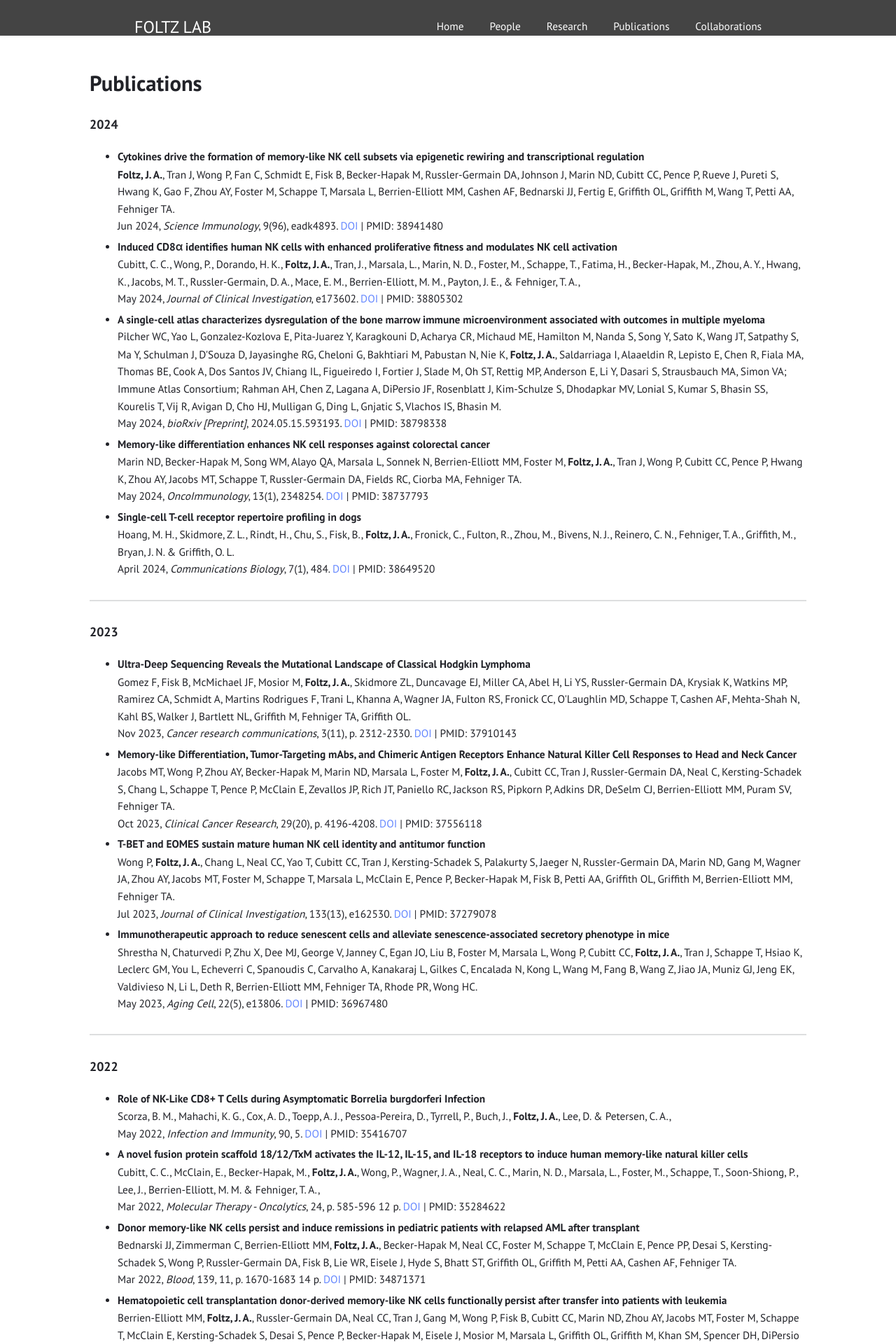
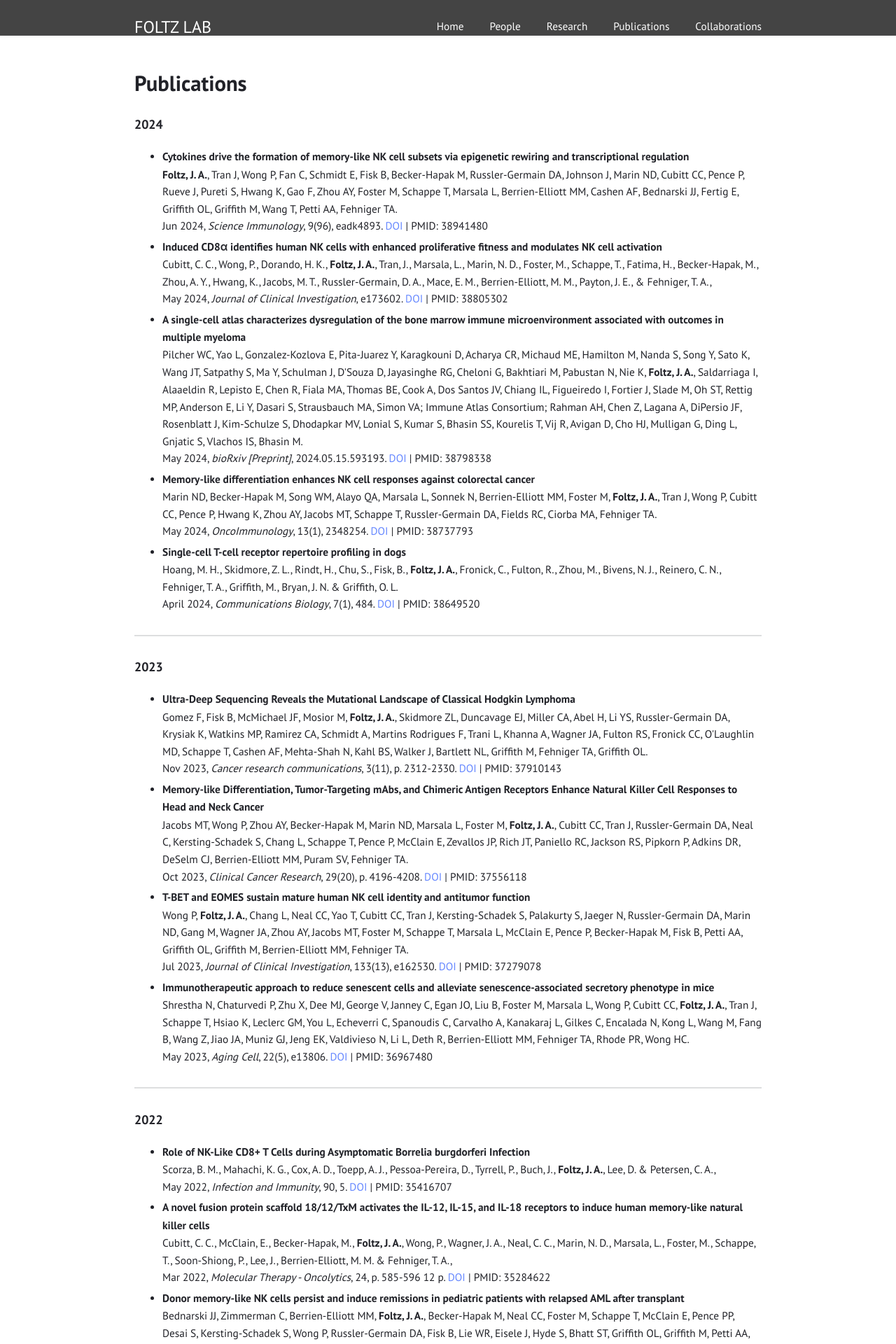
Before and after one commit to Foltz-Lab/Foltz-Lab.github.io, a Jekyll site: the page built from publications.html, in a window 1280 px wide. Shown: the top 1920 px of the page at 70% size. Built offline with Jekyll 4.4.1, drawn with Linux system fonts in a browser that asks for light colours.

Commit message:
adjusted width to 70%

```diff
--- a/col.html
+++ b/col.html
@@ -2,7 +2,7 @@
 layout: default
 title: "Collaborations"
 ---
-<div style="width: 80%; max-width: 1200px; margin: 0 auto; padding: 1.5em;">
+<div style="width: 70%; max-width: 1200px; margin: 0 auto; padding: 1.5em;">
 <h1>Collaborations</h1>
 <p>We are proud to collaborate with the following distinguished labs:</p>
 
--- a/publications.html
+++ b/publications.html
@@ -2,7 +2,7 @@
 layout: default
 title: "Publications"
 ---
-<div style="width: 80%; max-width: 1200px; margin: 0 auto; padding: 1.5em;">
+<div style="width: 70%; max-width: 1200px; margin: 0 auto; padding: 1.5em;">
 <h1>Publications</h1>
 <div class="year-section">
         <h3>2024</h3>
```
